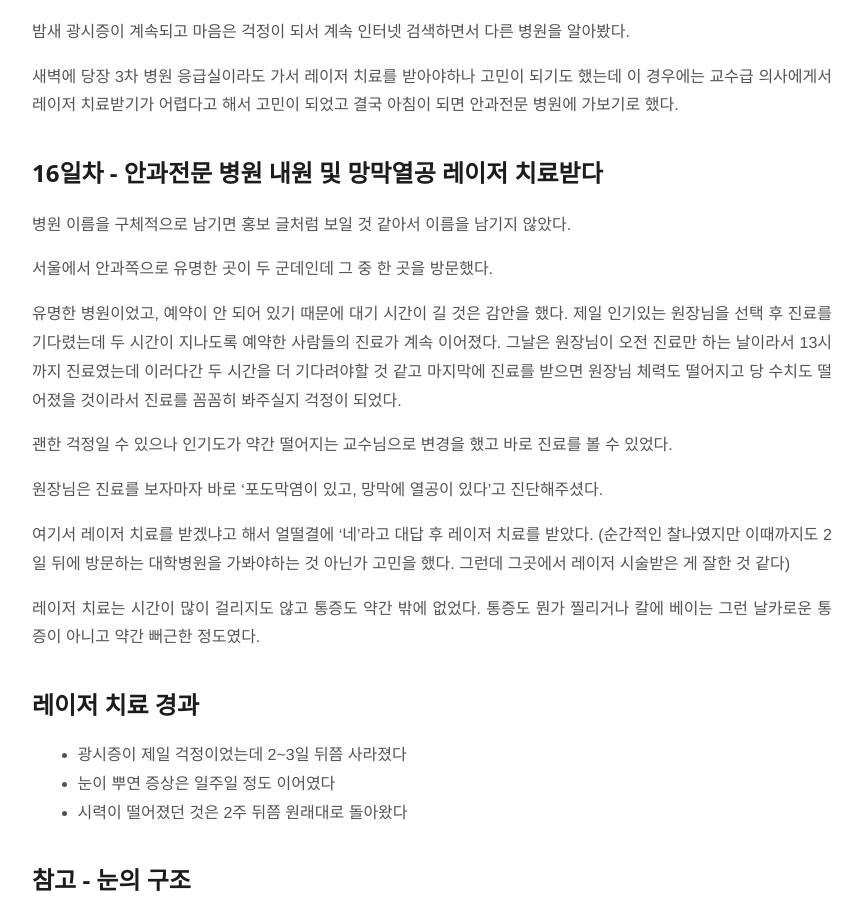
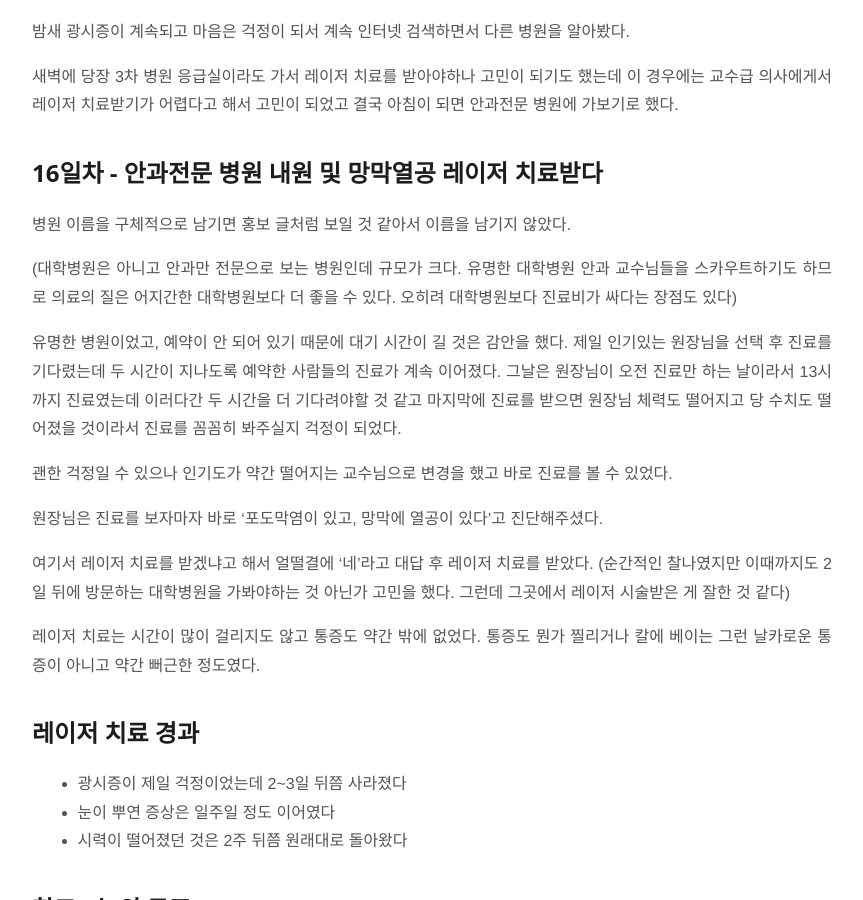
Before and after one commit to jason-heo/jason-heo.github.io, a Jekyll site: the page built from _posts/2020-07-25-eye.md, in a window 1280 px wide and 900 px high, scrolled down 4380 px. Shown: the whole window, without its empty margins (208-1071 px from the left). Built offline with Jekyll 4.4.1, drawn with Linux system fonts in a browser that asks for light colours; comment, search, counter and statistics services are not loaded.

Commit message:
안과전문 병원

```diff
--- a/_posts/2020-07-25-eye.md
+++ b/_posts/2020-07-25-eye.md
@@ -131,7 +131,7 @@ categories: "life"
 
 병원 이름을 구체적으로 남기면 홍보 글처럼 보일 것 같아서 이름을 남기지 않았다.
 
-서울에서 안과쪽으로 유명한 곳이 두 군데인데 그 중 한 곳을 방문했다.
+(대학병원은 아니고 안과만 전문으로 보는 병원인데 규모가 크다. 유명한 대학병원 안과 교수님들을 스카우트하기도 하므로 의료의 질은 어지간한 대학병원보다 더 좋을 수 있다. 오히려 대학병원보다 진료비가 싸다는 장점도 있다)
 
 유명한 병원이었고, 예약이 안 되어 있기 때문에 대기 시간이 길 것은 감안을 했다. 제일 인기있는 원장님을 선택 후 진료를 기다렸는데 두 시간이 지나도록 예약한 사람들의 진료가 계속 이어졌다. 그날은 원장님이 오전 진료만 하는 날이라서 13시까지 진료였는데 이러다간 두 시간을 더 기다려야할 것 같고 마지막에 진료를 받으면 원장님 체력도 떨어지고 당 수치도 떨어졌을 것이라서 진료를 꼼꼼히 봐주실지 걱정이 되었다.
 
```
